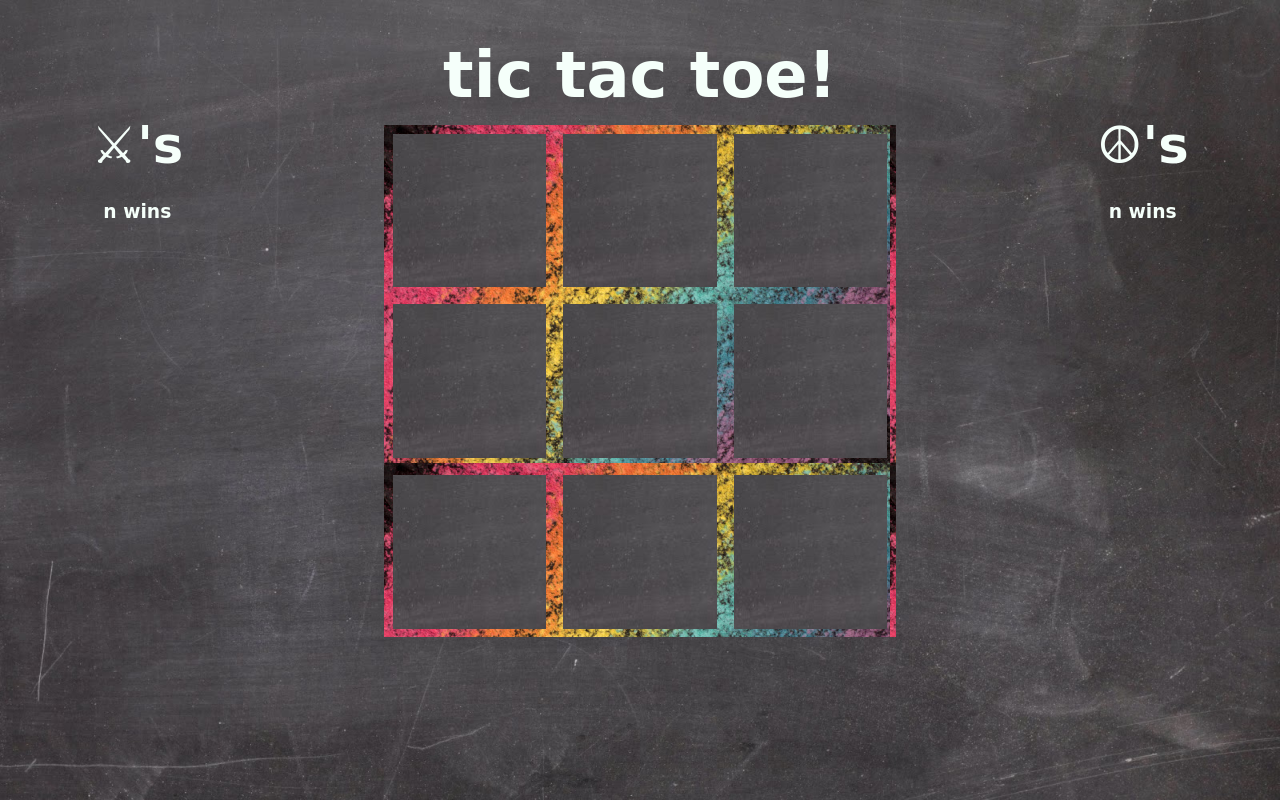
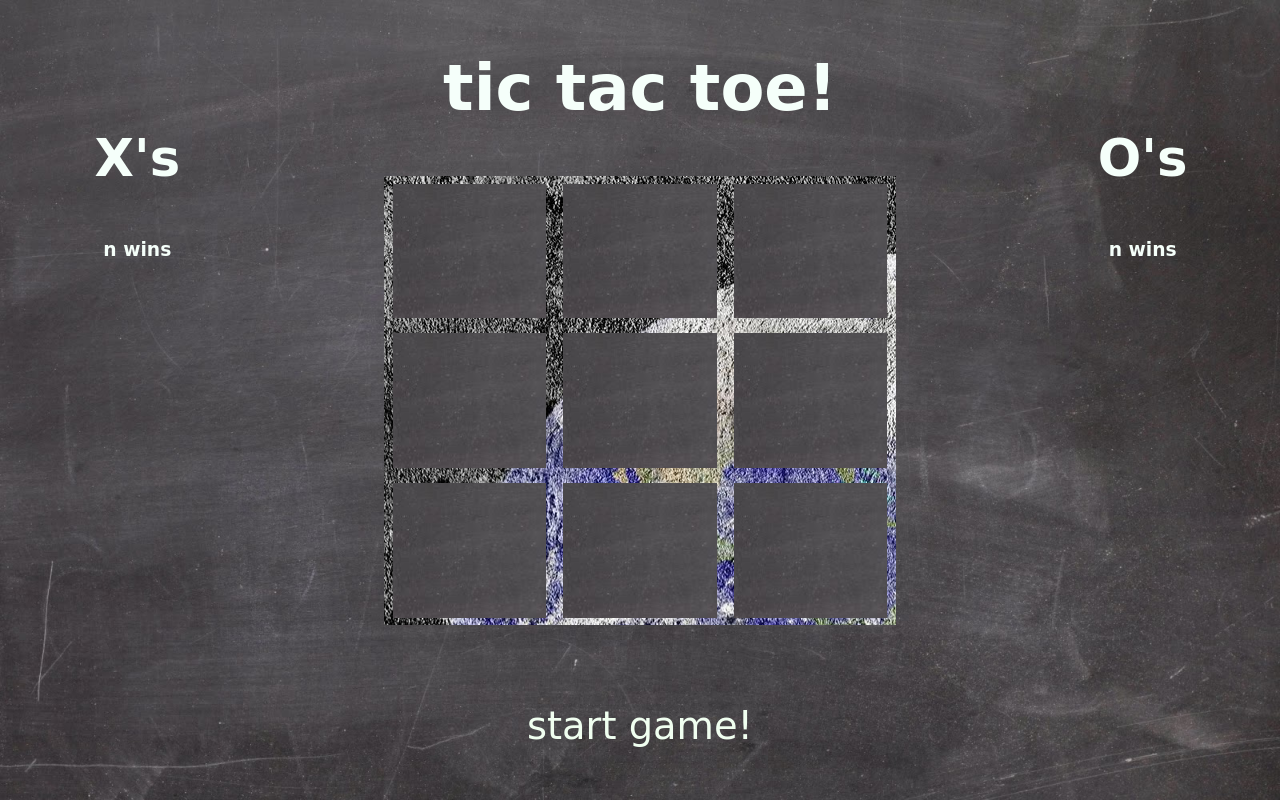
Before and after one commit to nichelicorn/tic-tac-toe, a plain HTML site: page index.html in a window 1280 px wide. Drawn offline with Linux system fonts and the light colour scheme; a web font is replaced by a local one.

Commit message:
Add start button and update background

```diff
--- a/index.html
+++ b/index.html
@@ -12,7 +12,7 @@
     <article class="game-table">
 
       <section class="player-stats">
-        <h1 class="id">⚔︎'s</h1>
+        <h1 class="id">X's</h1>
         <h1>n wins</h1>
       </section>
 
@@ -29,10 +29,11 @@
           <section class="box b3" id="b3"></section>
           <section class="box c3" id="c3"></section>
         </div>
+        <button type="button" class="bttn-start-game">start game!</button>
       </main>
 
       <section class="player-stats">
-        <h1 class="id">☮︎'s</h1>
+        <h1 class="id">O's</h1>
         <h1>n wins</h1>
       </section>
 
--- a/style-file.css
+++ b/style-file.css
@@ -15,7 +15,8 @@ body {
 h1 {
   color: mintcream;
   /* margin: .5em; */
-  margin: 1vw;
+  /* margin: 1vw; */
+  margin: 2vw 1vw 2vw 1vw;
 }
 
 .id {
@@ -60,7 +61,9 @@ h1 {
   width: 40vw;
   height: 40vw;
   /* background-color: honeydew; */
-  background: url(assets/chalk-rainbow.jpg);
+  /* background: url(assets/chalk-rainbow.jpg); */
+  background: url(assets/earth-chalk.jpg);
+  margin: 2vw 1vw 2vw 1vw;
 }
 
 .box {
@@ -68,3 +71,14 @@ h1 {
   height: 30%;
   background: url(assets/chalkboard-background.jpg);
 }
+
+.bttn-start-game {
+  width: 28vw;
+  height: 4vw;
+  /* border: 1px solid lime; */
+  border: none;
+  margin: 4vw 1vw 2vw 1vw;
+  background: none;
+  color: honeydew;
+  font-size: 3vw;
+}
```
Also changed, not shown: assets/earth-chalk.jpg (added).
